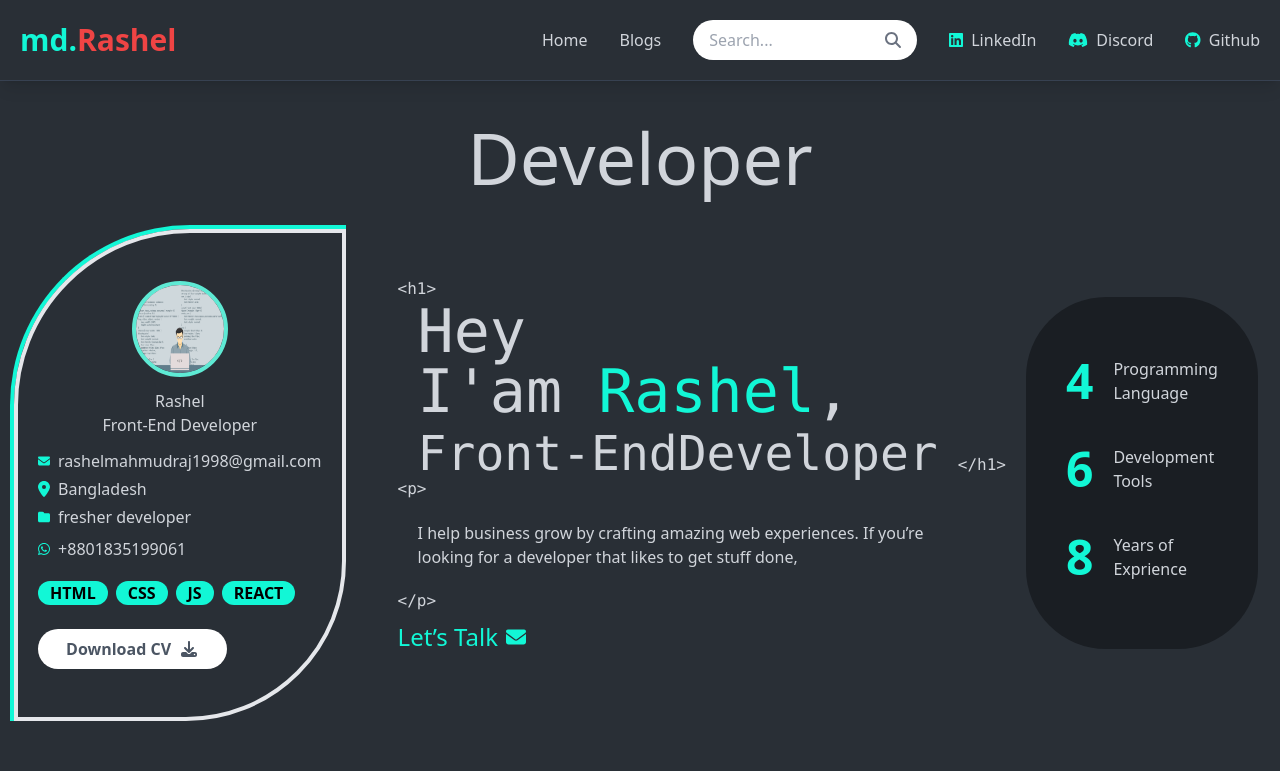
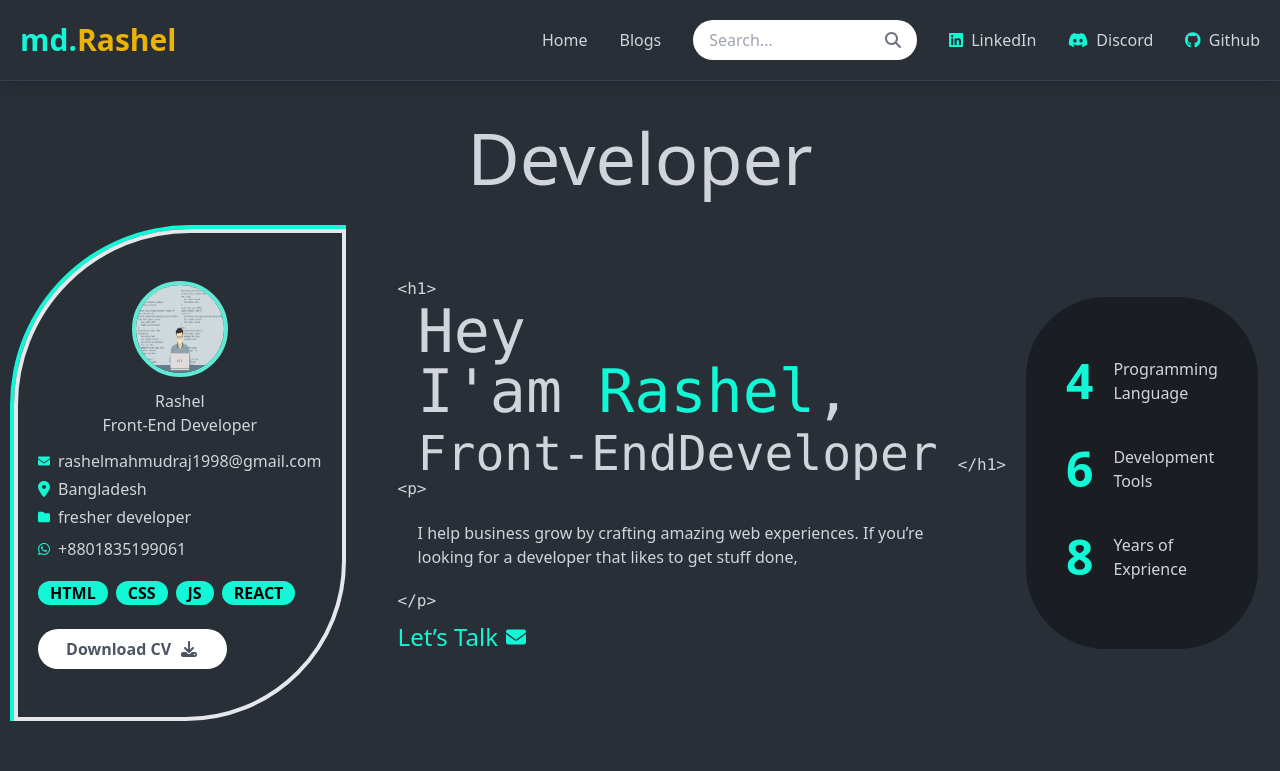
Before and after one commit to rashelmahomud/protfolio-project, a Next.js app: page / in a window 1280 px wide. Shown: the top 771 px of the page. Built offline with nearby package versions, Linux system fonts and the light colour scheme.

Commit message:
added logo yellow

```diff
--- a/src/components/shared/header.jsx
+++ b/src/components/shared/header.jsx
@@ -27,7 +27,7 @@ const Header = () => {
         {/* Logo */}
         <Link
           href="/"
-          className="text-xl lg:text-3xl font-bold text-red-500"
+          className="text-xl lg:text-3xl font-bold text-yellow-500"
           onClick={closeMenu}
         >
           <span className="text-[#12F7D6]">md.</span>Rashel
```
